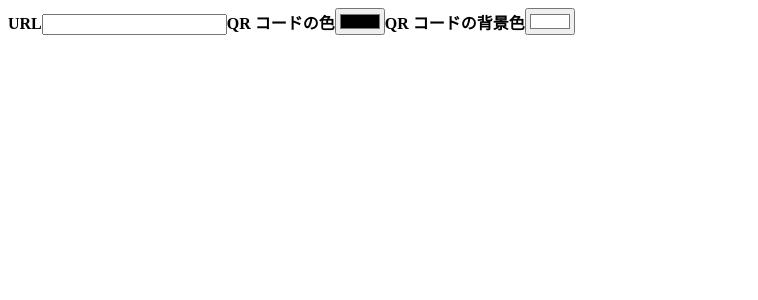
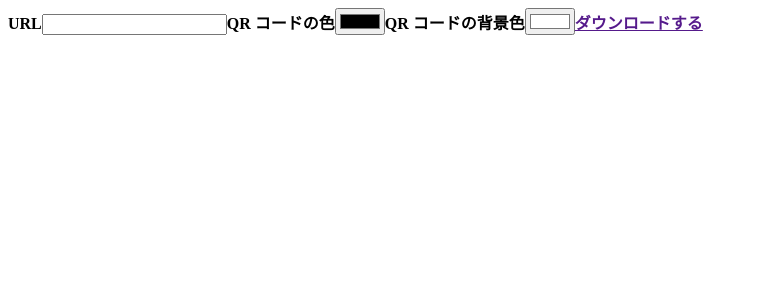
Before and after one commit to comame/qrcode-maker, a React app: page / in a window 1280 px wide. Shown: the top 300 px of the page, without its empty margins (0-758 px from the left). Built offline with nearby package versions, Linux system fonts and the light colour scheme.

Commit message:
ダウンロード

```diff
--- a/src/app.tsx
+++ b/src/app.tsx
@@ -34,7 +34,8 @@ const App: React.FC = () =>{
             QR コードの背景色
             <input type='color' onInput={ onChange } ref={ backgroundColorRef } defaultValue='#ffffff'></input>
         </label>
-        <a download={ dataURI } href={ dataURI }><img src={ dataURI }></img></a>
+        <img src={ dataURI }></img>
+        <a download={ dataURI } href={ dataURI }>ダウンロードする</a>
     </div>
 }
 
```
